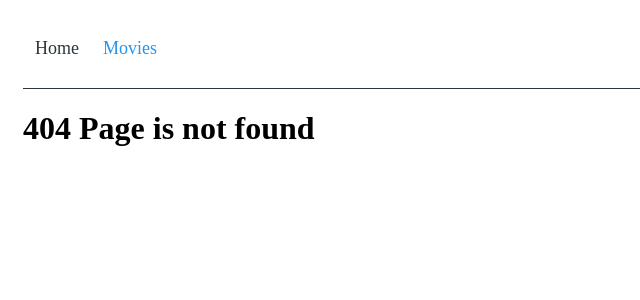
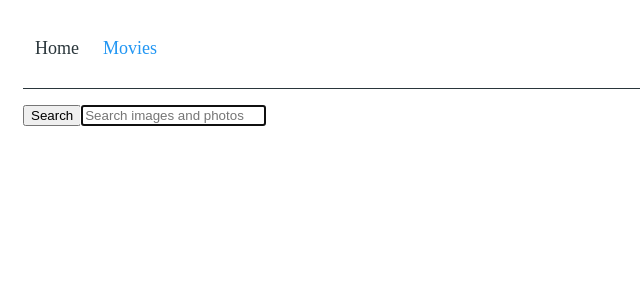
Before and after one commit to DariiaNikolaieva/goit-react-hw-04-movies, a React (Create React App) app: page /movies in a window 1280 px wide. Before the commit this address had no page. Shown: the top 300 px of the page, without its empty margins (0-640 px from the left). Built offline with nearby package versions, Linux system fonts and the light colour scheme.

Commit message:
searchbar

```diff
--- a/src/App.js
+++ b/src/App.js
@@ -6,6 +6,7 @@ import AppBar from "./components/AppBar/AppBar";
 import HomePage from "./views/HomePage/HomePage";
 import NotFoundView from "./views/NotFoundView";
 import MovieDetailsPage from "./views/MovieDetailsPage/MovieDetailsPage";
+import MoviesPage from "./views/MoviesPage/MoviesPage";
 
 const App = () => {
   return (
@@ -15,6 +16,10 @@ const App = () => {
       <Switch>
         <Route path="/" exact>
           <HomePage />
+        </Route>
+
+        <Route path="/movies" exact>
+          <MoviesPage />
         </Route>
 
         <Route path="/movies/:movieId">
--- a/src/components/CastItem/CastItem.js
+++ b/src/components/CastItem/CastItem.js
@@ -3,8 +3,13 @@ import { BASE_IMAGE_URL } from "../../services/API";
 const CastItem = ({ actor }) => {
   return (
     <li>
-      <img src={BASE_IMAGE_URL + actor.profile_path} alt={actor.name} />
+      <img
+        src={`${BASE_IMAGE_URL}${actor.profile_path}`}
+        alt={actor.name}
+        width="100"
+      />
       <p>{actor.name}</p>
+      <p>Character: {actor.character}</p>
     </li>
   );
 };
--- a/src/components/CastItem/CastList/CastList.js
+++ b/src/components/CastList/CastList.js
@@ -1,4 +1,4 @@
-import CastItem from "../CastItem";
+import CastItem from "../CastItem/CastItem";
 
 const CastList = ({ cast }) => {
   return (
--- /dev/null
+++ b/src/components/ReviewItem/ReviewItem.js
@@ -0,0 +1,10 @@
+const ReviewItem = ({ review }) => {
+  return (
+    <li>
+      <h4>Author: {review.author}</h4>
+      <p>{review.content}</p>
+    </li>
+  );
+};
+
+export default ReviewItem;
--- /dev/null
+++ b/src/components/ReviewList/ReviewList.js
@@ -0,0 +1,13 @@
+import ReviewItem from "../ReviewItem/ReviewItem";
+
+const ReviewList = ({ reviews }) => {
+  return (
+    <ul>
+      {reviews.map((review) => (
+        <ReviewItem review={review} key={review.id} />
+      ))}
+    </ul>
+  );
+};
+
+export default ReviewList;
--- /dev/null
+++ b/src/components/SearchBar/SearchBar.js
@@ -0,0 +1,44 @@
+import { useState } from "react";
+import { toast } from "react-toastify";
+
+import styles from "./SearchBar.module.css";
+
+const SearchBar = ({ onSubmit }) => {
+  const [query, setQuery] = useState();
+
+  const handleInputChange = (event) => {
+    setQuery(event.target.value.toLowerCase());
+  };
+
+  const handleSubmit = (event) => {
+    event.preventDefault();
+
+    if (query.trim() === "") {
+      return toast.error("Enter your query");
+    }
+    onSubmit(query);
+    setQuery("");
+  };
+
+  return (
+    <header className={styles.Searchbar}>
+      <form className={styles.SearchForm} onSubmit={handleSubmit}>
+        <button type="submit" className={styles.SearchForm__button}>
+          <span className={styles.SearchForm__button_label}>Search</span>
+        </button>
+
+        <input
+          className={styles.SearchForm__input}
+          type="text"
+          autoComplete="off"
+          autoFocus
+          placeholder="Search images and photos"
+          value={query}
+          onChange={handleInputChange}
+        />
+      </form>
+    </header>
+  );
+};
+
+export default SearchBar;
--- a/src/services/API.js
+++ b/src/services/API.js
@@ -40,10 +40,11 @@ async function getMovieDetails(movieId) {
 }
 
 async function getMovieCredits(movieId) {
-  const { data } = await axios.get(
-    `${BASE_URL}/movie/${movieId}/credits?api_key=${API_KEY}&language=en-US`
-  );
-  // .then((data) => data);
+  const { data } = await axios
+    .get(
+      `${BASE_URL}/movie/${movieId}/credits?api_key=${API_KEY}&language=en-US`
+    )
+    .then((data) => data);
   return data.cast;
 }
 
@@ -52,9 +53,7 @@ async function getMovieReviews(movieId, page = 1) {
     .get(
       `${BASE_URL}/movie/${movieId}/reviews?api_key=${API_KEY}&language=en-US&page=${page}`
     )
-    .catch(function (error) {
-      toast.error(error);
-    });
+    .then((data) => data);
   return data.results;
 }
 
--- a/src/views/Cast/Cast.js
+++ b/src/views/Cast/Cast.js
@@ -1,7 +1,7 @@
 import { useState, useEffect } from "react";
-import { getMovieCredits, BASE_IMAGE_URL } from "../../services/API";
 import { useParams } from "react-router-dom";
-import CastList from "../../components/CastItem/CastList/CastList";
+import { getMovieCredits } from "../../services/API";
+import CastList from "../../components/CastList/CastList";
 
 const MovieCast = () => {
   const [cast, setCast] = useState([]);
--- a/src/views/MovieDetailsPage/MovieDetailsPage.js
+++ b/src/views/MovieDetailsPage/MovieDetailsPage.js
@@ -10,6 +10,7 @@ import {
 } from "react-router-dom";
 import { getMovieDetails, BASE_IMAGE_URL } from "../../services/API";
 import Cast from "../Cast/Cast";
+import Reviews from "../Reviews/Reviews";
 
 const MovieDetailsPage = () => {
   const history = useHistory();
@@ -40,8 +41,9 @@ const MovieDetailsPage = () => {
           <div>
             <div>
               <img
-                src={BASE_IMAGE_URL + movie.poster_path}
+                src={`${BASE_IMAGE_URL}${movie.poster_path}`}
                 alt={movie.original_title}
+                width="250"
               />
               <div>
                 <h2>{movie.original_title}</h2>
@@ -58,15 +60,15 @@ const MovieDetailsPage = () => {
             </div>
             <nav>
               <NavLink to={`${url}/cast`}>Cast</NavLink>
-              {/* <NavLink to={`${url}/reviews`}>Reviews</NavLink> */}
+              <NavLink to={`${url}/reviews`}>Reviews</NavLink>
             </nav>
             <Switch>
               <Route path={`${path}/cast`}>
                 <Cast />
               </Route>
-              {/* <Route path={`${path}/reviews`}>
+              <Route path={`${path}/reviews`}>
                 <Reviews />
-              </Route> */}
+              </Route>
             </Switch>
           </div>
         </>
--- a/src/views/MoviesPage/MoviesPage.js
+++ b/src/views/MoviesPage/MoviesPage.js
@@ -0,0 +1,36 @@
+import { useEffect, useState } from "react";
+import { toast } from "react-toastify";
+import { getMoviesBySearch } from "../../services/API";
+import MoviesList from "../../components/MoviesList/MoviesList";
+import SearchBar from "../../components/SearchBar/SearchBar";
+
+const MoviesPage = () => {
+  const [movies, setMovies] = useState(null);
+  const [query, setQuery] = useState("");
+
+  useEffect(() => {
+    if (!query) {
+      return;
+    }
+    getMoviesBySearch(query).then(({ results }) => {
+      if (results.length === 0) {
+        toast.error("Try again");
+        return;
+      }
+      setMovies(results);
+    });
+  }, [query]);
+
+  const onSubmit = (query) => {
+    setQuery(query);
+  };
+
+  return (
+    <>
+      <SearchBar onSubmit={onSubmit} />
+      {movies && <MoviesList movies={movies} />}
+    </>
+  );
+};
+
+export default MoviesPage;
--- a/src/views/Reviews/Reviews.js
+++ b/src/views/Reviews/Reviews.js
@@ -0,0 +1,17 @@
+import { useState, useEffect } from "react";
+import { useParams } from "react-router-dom";
+import ReviewList from "../../components/ReviewList/ReviewList";
+import { getMovieReviews } from "../../services/API";
+
+const Reviews = () => {
+  const [reviews, setReviews] = useState([]);
+  const { movieId } = useParams();
+
+  useEffect(() => {
+    getMovieReviews(movieId).then((data) => setReviews(data));
+  }, [movieId]);
+
+  return <ReviewList reviews={reviews} />;
+};
+
+export default Reviews;
```
Also changed, not shown: src/components/SearchBar/SearchBar.module.css (added).
